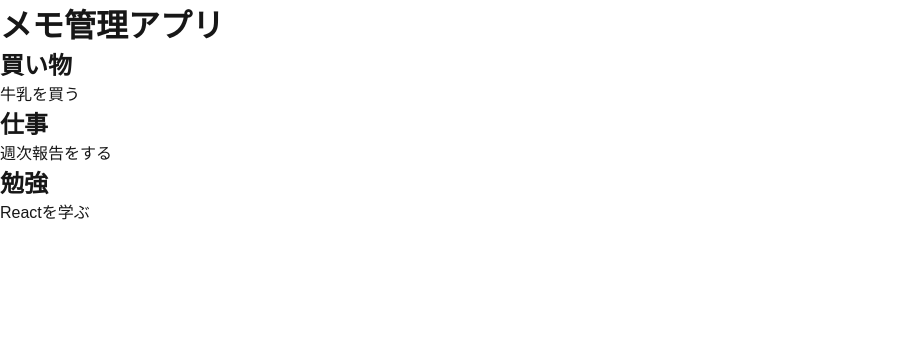
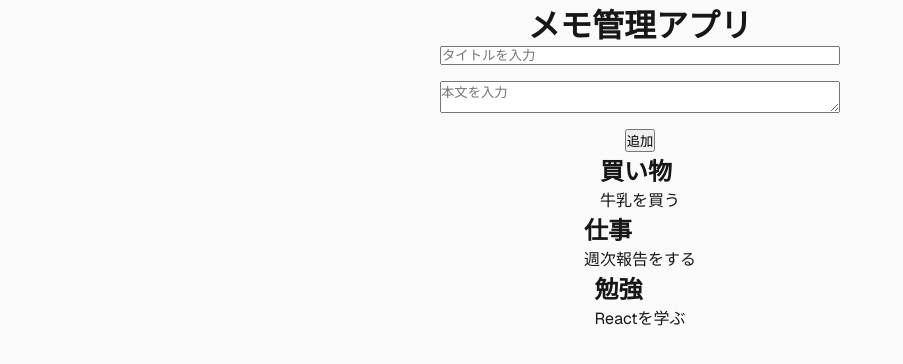
Before and after one commit to M-Araumi/memo-next-app, a Next.js app: page / in a window 1280 px wide. Shown: the top 364 px of the page, without its empty margins (0-903 px from the left). Built offline with nearby package versions, Linux system fonts and the light colour scheme.

Commit message:
useStateを利用したフォーム入力管理を実装

```diff
--- a/src/app/page.module.css
+++ b/src/app/page.module.css
@@ -13,7 +13,7 @@
   flex: 1;
   flex-direction: column;
   align-items: center;
-  justify-content: center;
+  /* justify-content: center; */
   font-family: var(--font-geist-sans);
   background-color: var(--background);
 }
--- a/src/app/page.tsx
+++ b/src/app/page.tsx
@@ -1,4 +1,6 @@
+import styles from "./page.module.css"
 import Header from "@/components/Header";
+import MemoForm from "@/components/MemoForm";
 import MemoCard from "@/components/MemoCard";
 export default function Home() {
   const memos = [
@@ -19,8 +21,9 @@ export default function Home() {
     }
   ]
   return (
-    <div>
+    <div className={styles.page}>
       <Header />
+      <MemoForm />
       {memos.map((memo) => (
         <MemoCard
         key={memo.id}
--- /dev/null
+++ b/src/components/MemoForm.module.css
@@ -0,0 +1,14 @@
+.form{
+    display: flex;
+    flex-direction: column;
+    gap: 8px;
+    width: 400px;
+    align-items: center;
+}
+.form input,
+.form textarea{
+    width: 100%;
+}
+.form button{
+    width: fit-content;
+}
--- /dev/null
+++ b/src/components/MemoForm.tsx
@@ -0,0 +1,22 @@
+"use client";
+import { useState } from "react"
+import styles from "./MemoForm.module.css"
+export default function MemoForm(){
+    const [title,setTitle] = useState("")
+    const [memoText,setMemoText] = useState("")
+    return(
+    <div className={styles.form}>
+        <input
+          value={title}
+          onChange={(event)=>setTitle(event.target.value)}
+          placeholder="タイトルを入力" />
+        <p>{title}</p>
+        <textarea
+          value={memoText}
+          onChange={(event)=>setMemoText(event.target.value)}
+          placeholder="本文を入力" />
+        <p>{memoText}</p>
+        <button>追加</button>
+    </div>
+    )
+}
```
